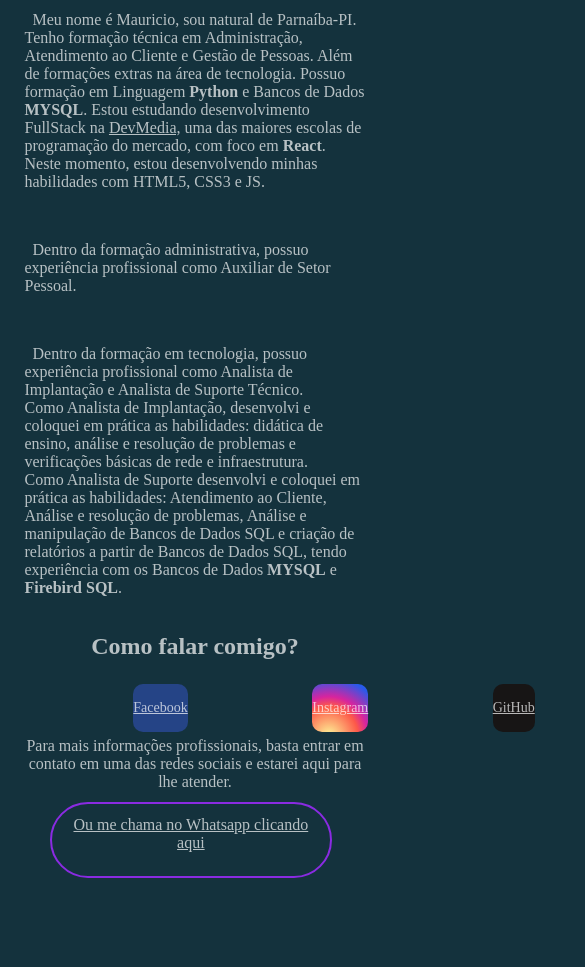
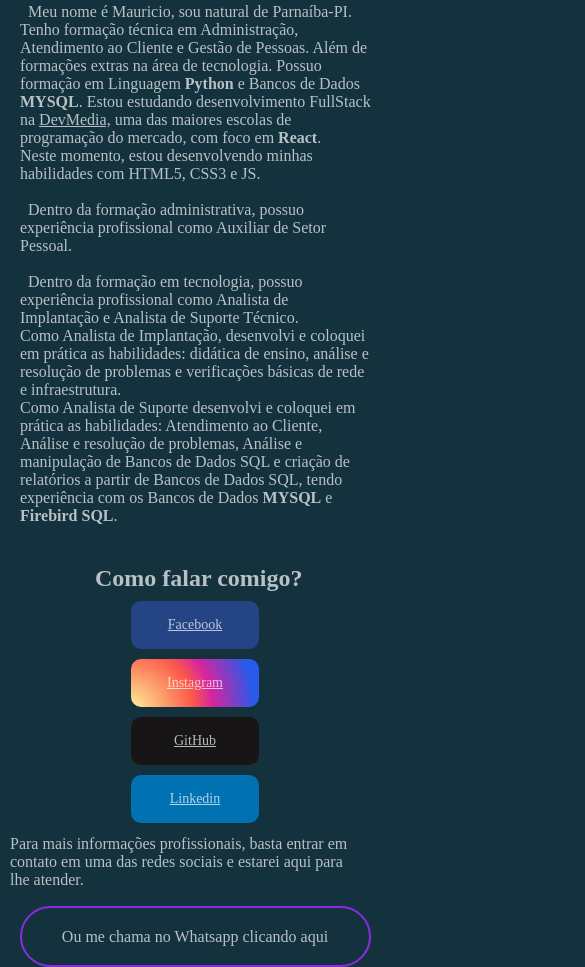
Before and after one commit to mferreiradb/Meu-site, a plain HTML site: page index.html in a window 390 px wide. Shown: the part 320-1287 px from the top of the page, 585 px wide, since content can reach past the window. Before the commit the page ends 1209 px from the top, so only its background shows below. Drawn offline with Linux system fonts and the light colour scheme.

Commit message:
Update style.css

```diff
--- a/style.css
+++ b/style.css
@@ -1,64 +1,102 @@
-/*#page {
-    width: 600px;
-    margin: 10px auto;
-}*/
+* {
+    padding: 0;
+    margin: 0;
+    box-sizing: border-box;
+}
 
 body {
     background-color: rgb(20, 50, 61);
     color: #ffffffb2;
-    margin: auto 3.5%
 }
 
 .central {
-    text-align: center;
+    /*border: solid 5px red;*/
+    display: flex;
+    flex-flow: row wrap;
+    justify-content: center;
 }
 
 .foto-p {
+    /*/border: solid 5px blue;*/
     display: flex;
+    flex-flow: row wrap;
+    justify-content: space-between;
+    padding: 20px;
+    margin: 10px auto;
 }
 
 .paragrafo {
-    margin: auto 7%;
+    /*border: solid 5px blueviolet;*/
+    width: 75%;
+}
+
+.contato {
+    /*border: #0072b1 5px solid;*/
+    padding: 10px;
+    display: flex;
+    flex-direction: column;
+}
+
+.contato h2 {
+    margin: 0 0 1% 2%;
 }
 
 .link-contato {
+    /*border: solid 5px yellowgreen;*/
     display: flex;
+    flex-direction: row;
 }
 
 .ico {
+    display: flex;
+    justify-content: center;
+    align-items: center;
     height: 3rem;
     width: 8rem;
     color: #ffffffb2 ;
     font-size: 14px;
-    text-align: center;
-    box-sizing: border-box;
-    padding-top: 16px;
     border-radius: 10px;
-    margin: 0.3rem;
+    margin-right: 0.6rem;
+    transition:  filter 0.2s;
 }
 
+.ico:hover {
+    filter: brightness(1.2);
+    cursor: pointer;
+}
 
-a {
-    color: white;
+.fim {
+    width: 75%;
+    margin: 2% 0;
 }
 
 .whats {
+    /*border: #fdf497 1px solid;*/
+    display: flex;
+    justify-content: center;
+}
+
+.whats a {
     border: solid 2px blueviolet;
-    padding: 12px;
+    padding: 1.2%;
     border-radius: 50px;
     text-decoration: none;
     width: 30%;
-    margin: 2% auto;
     text-align: center;
+    transition: filter 0.2s;
 }
 
-.whats a, .paragrafo a {
+.whats a:hover {
+    background-color: blueviolet;
+}
+
+a {
     color: #ffffffb2;
 }
 
 .instagram {
     background: #d6249f;
-    background: radial-gradient(circle at 30% 107%, #fdf497 0%, #fdf497 0%, #fd5949 45%,#d6249f 60%,#285AEB 90%);
+    background: radial-gradient(circle at 0 107%, #fdf497 0%, #fdf497 0%, #fd5949 45%,#d6249f 60%,#285AEB 90%);
 }
 
 .linkedin {
@@ -73,49 +111,54 @@ a {
     background-color: #171515 ;
 }
 
-h2 {
-    min-width: 320px;
-}
-
 @media only screen and (max-width: 720px) {
-    .central {
-        margin: 3% 20%;
-        width: calc(100vw - 40%);
+    .apresentacao {
+        display: flex;
+        flex-direction: column;
     }
 
-    div.foto-p {
-       display: flex;
-       flex-direction: column;
-       margin: auto 0;
+    .foto-p {
+        display: flex;
+        flex-direction: column;
+        align-items: center;
     }
 
     .paragrafo {
-        margin: auto 3%;
+        display: flex;
+        flex-direction: column;
+        width: 90vw;
     }
 
-    .contato {
-        text-align: center;
+    .contato h2 {
+        /*background-color: #d6249f;*/
+        display: flex;
+        flex-direction: column;
+        justify-content: center;
+        align-items: center;
+    }
+
+    .link-contato {
+        /*background-color: #4824d6;*/
+        display: flex;
+        flex-direction: column;
+        align-items: center;
+    }
+
+    .ico {
+        margin: 5px 0;
     }
 
     .fim {
-        margin: auto 3%;
+        /*background-color: red;*/
+        display: flex;
+        flex-direction: column;
+        width: 90vw;
     }
 
-    .ico {
-        margin-left: 33%;
+    .whats a {
+        display: flex;
+        justify-content: center;
+        flex-basis: 90vw;
+        padding: 5%;
     }
-
-    div.foto {
-        margin: auto 20%;
-    }
-
-    div.whats {
-        display: flex;
-        flex-direction: column;
-        margin: 3% 10%;
-        height: 3rem;
-        width: 70%;
-        border-radius: 50px;
-    }
-
 }
```
